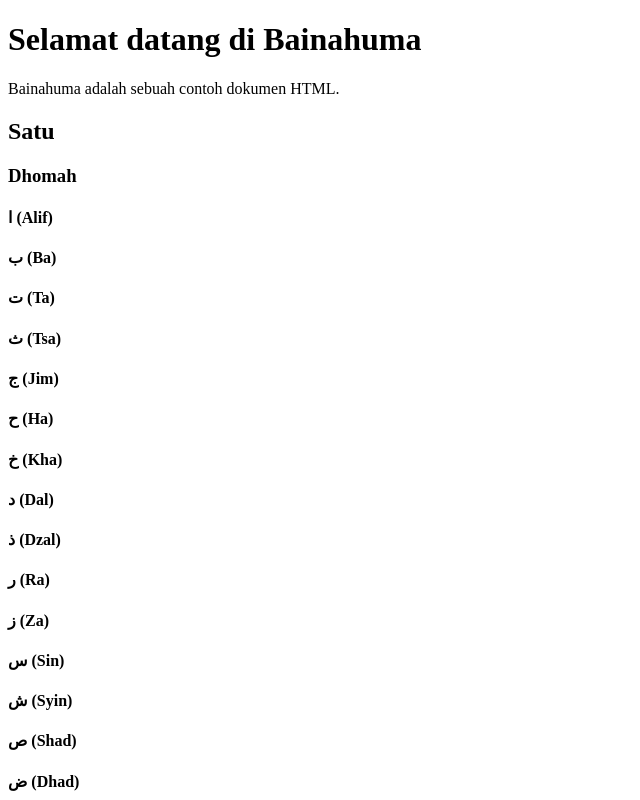
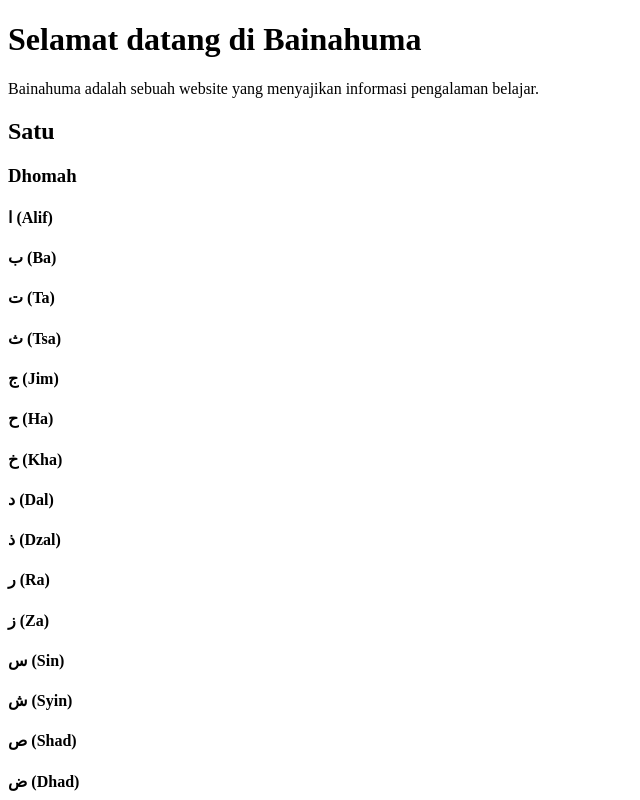
Before and after one commit to muhamadbasri/bainahuma2, a plain HTML site: page index.html in a window 1280 px wide. Shown: the top 800 px of the page, without its empty margins (0-640 px from the left). Drawn offline with Linux system fonts and the light colour scheme.

Commit message:
Update index.html
mengubah isi paragraf h1.

```diff
--- a/index.html
+++ b/index.html
@@ -7,7 +7,7 @@
 </head>
 <body>
     <h1>Selamat datang di Bainahuma</h1>
-    <p>Bainahuma adalah sebuah contoh dokumen HTML.</p>
+    <p>Bainahuma adalah sebuah website yang menyajikan informasi pengalaman belajar.</p>
     <h2>Satu</h2>
     <h3>Dhomah</h3>
     <h4>ا (Alif)</h4>
```
